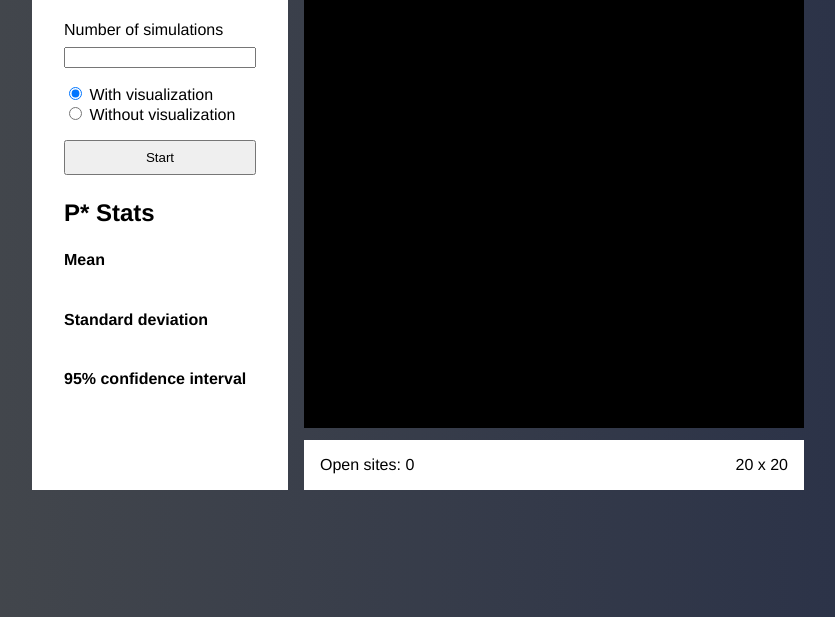
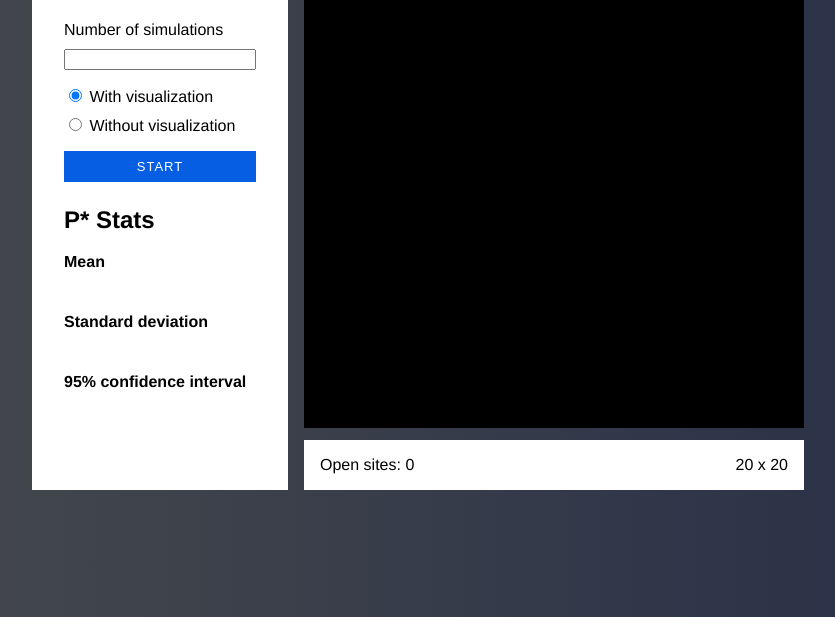
Before and after one commit to torresomarmx/percolate, a website built with webpack: page index.html in a window 1280 px wide. Shown: the part 199-816 px from the top of the page, without its empty margins (222-1057 px from the left). Built offline with nearby package versions, Linux system fonts and the light colour scheme.

Commit message:
style button

```diff
--- a/index.html
+++ b/index.html
@@ -11,19 +11,21 @@
                 <div id="left-view">
                     <h1 id="title">Percolation</h1>
                     <form id="main-form">
-                        <label for="number-of-simulations">Number of simulations</label>
-                        <input id="number-of-simulations" type="number" name="num" min="1" max="1000000">
-                        <div id="type-radios">
+                        <div class="section">
+                            <label for="number-of-simulations">Number of simulations</label>
+                            <input id="number-of-simulations" class="child-section" type="number" name="num" min="1" max="1000000">
+                        </div>
+                        <div id="type-radios" class="section">
                             <div>
                                 <input type="radio" value="viz" id="viz-simulation" name="type" checked>
                                 <label for="viz-simulation">With visualization</label>
                             </div>
-                            <div>
+                            <div class="child-section">
                                 <input type="radio" value="no-viz" id="no-viz-simulation" name="type">
                                 <label for="no-viz-simulaiton">Without visualization</label>
                             </div>
                         </div>
-                        <button form="main-form" type="submit" id="submit-button">Start</button>
+                        <button form="main-form" type="submit" id="submit-button">start</button>
                     </form>
                     <div id="stats">
                         <h2 id="stats-section-title">P* Stats</h2>
--- a/lib/styles.css
+++ b/lib/styles.css
@@ -22,6 +22,7 @@ h1,h2,p{
     justify-content: center;
     min-height: 100vh;
     align-items: center;
+    flex-direction: column;
 }
 
 #views{
@@ -56,19 +57,17 @@ canvas{
 
 #submit-button{
     padding: .5rem;
-    margin-top: .5rem;
+    font-size: 13px;
+    letter-spacing: 1px;
+    text-transform: uppercase;
+    background-color: rgb(6, 94, 226);
+    border: none;
+    color: white;
 }
 
 #submit-button:hover{
     cursor: pointer;
-}
-
-#type-radios{
-    margin: .5rem 0;
-}
-
-#number-of-simulations{
-    margin: .5rem 0;
+    background-color: rgb(6, 80, 190);
 }
 
 #canvas-info{
@@ -94,5 +93,9 @@ canvas{
 }
 
 #stats-section-title{
-    margin-bottom: 1.5rem;
+    margin-bottom: 1.2rem;
 }
+
+#number-of-simulations{
+    width: 100%;
+}
```
